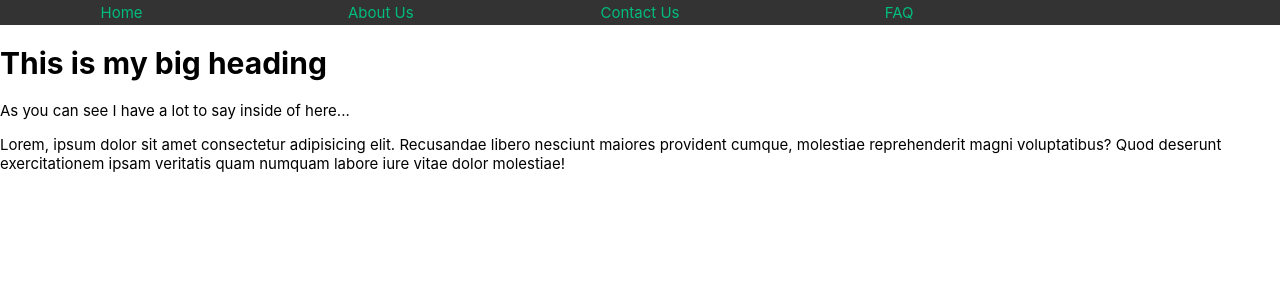
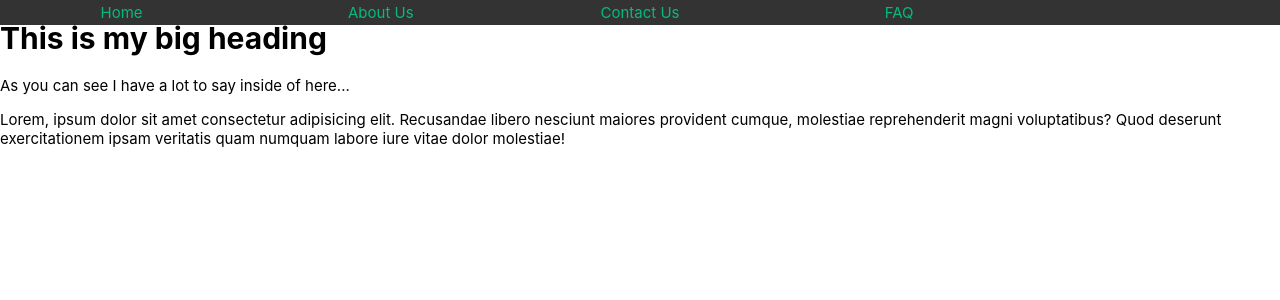
Before and after one commit to WukoSiric/vue-maze-visualizer, a Vue app: page / in a window 1280 px wide. Shown: the top 300 px of the page. Built offline with nearby package versions, Linux system fonts and the light colour scheme.

Commit message:
Navbar fixed at top

```diff
--- a/src/components/Navbar.vue
+++ b/src/components/Navbar.vue
@@ -46,6 +46,9 @@
     text-align: center;
 
     background-color: rgb(51, 51, 51);
+    position: fixed;
+    top: 0;
+    width: 100%;
 }
 
 /* Desktop design - apply when the screen width is 1024px or larger */
```
